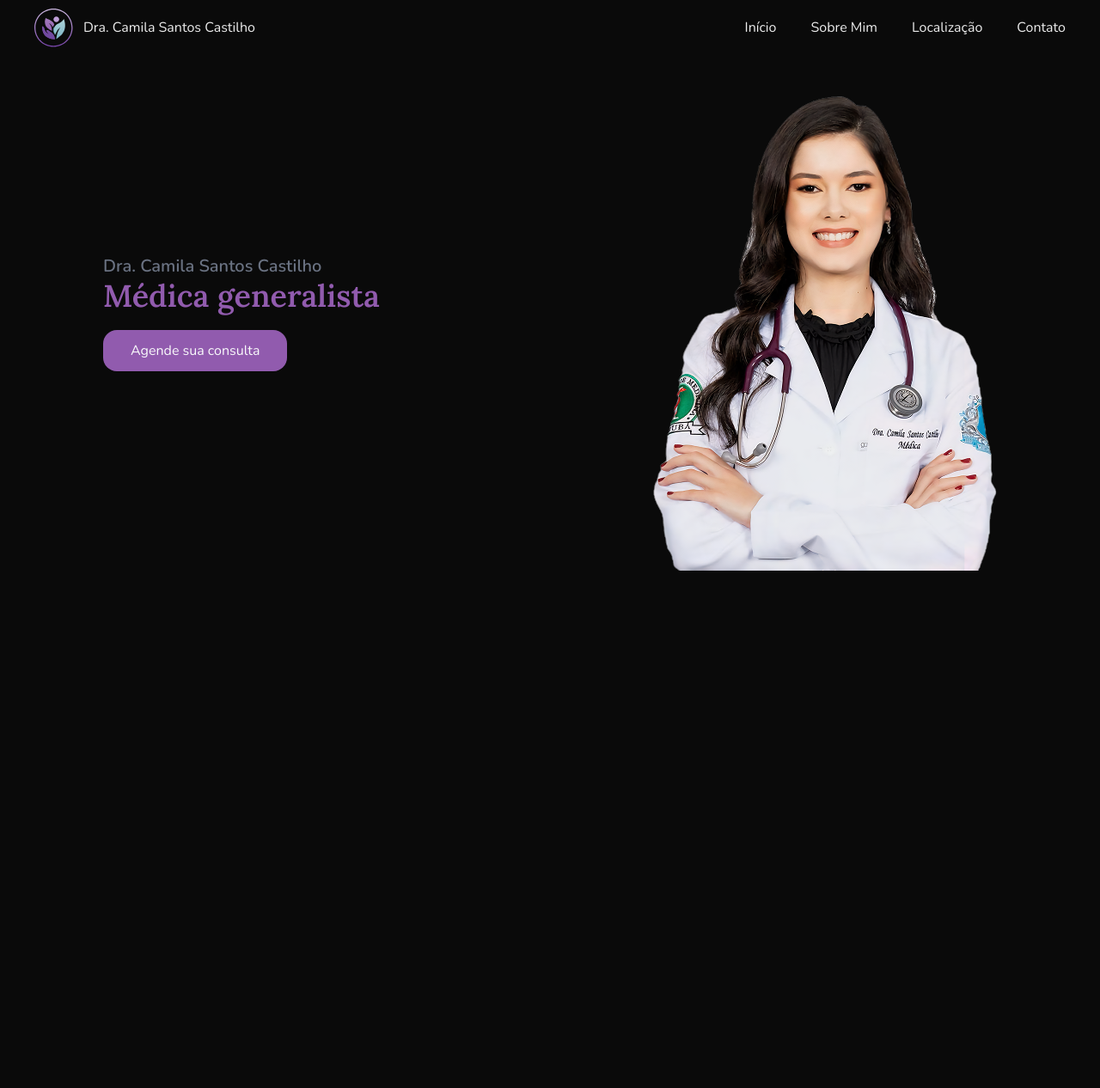
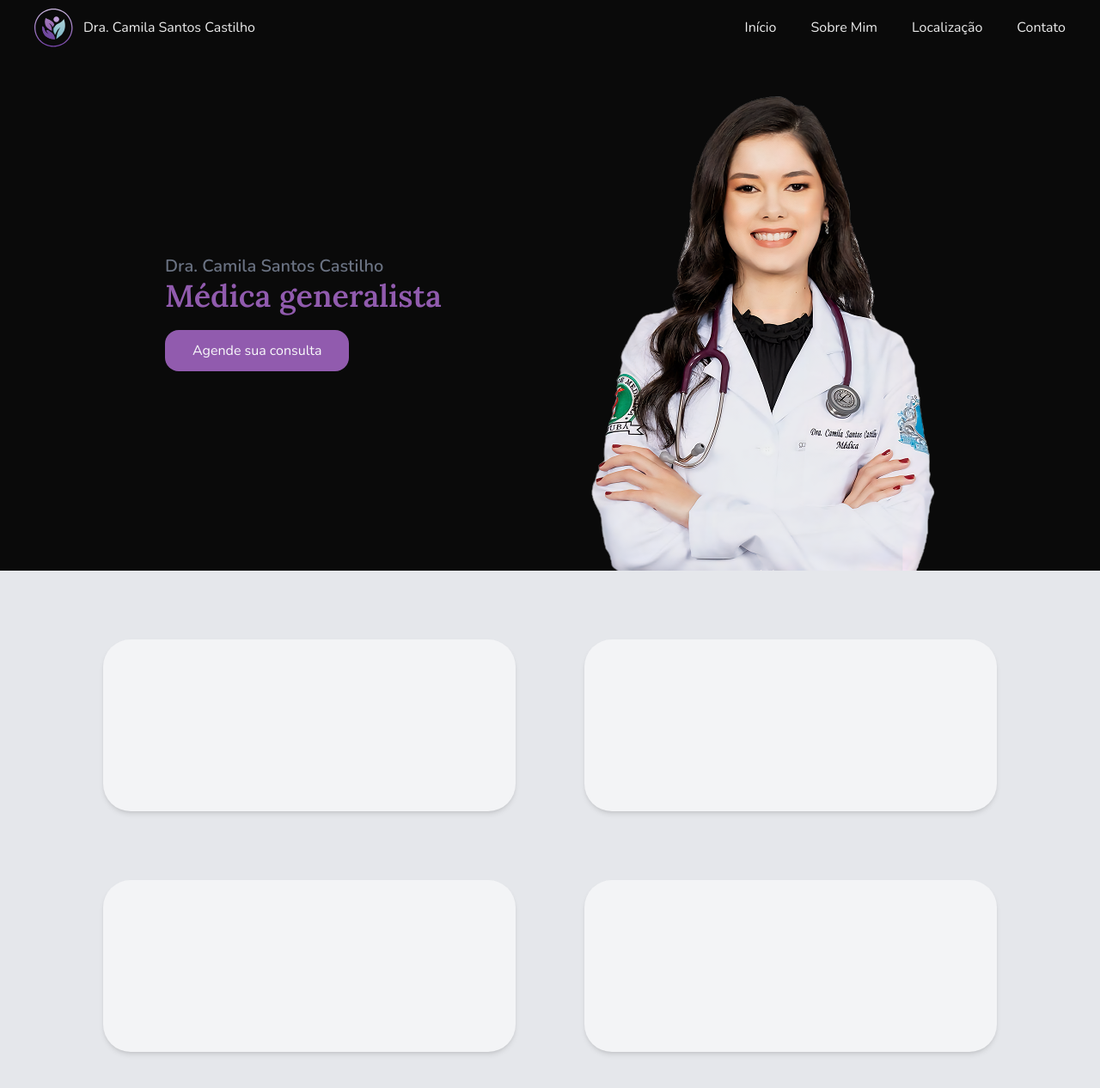
Before and after one commit to pedroblimaa/cami-website, a Next.js app: page / in a window 1280 px wide. Shown: the top 1266 px of the page at 86% size. Before the commit the page ends 800 px from the top, so only its background shows below. Built offline with nearby package versions, Linux system fonts and the light colour scheme.

Commit message:
Start highlights page

```diff
--- a/app/page.tsx
+++ b/app/page.tsx
@@ -1,12 +1,14 @@
 import Hero from '@/components/sections/Hero'
+import Highlights from '@/components/sections/Highlights'
 import Header from '@/components/ui/Header'
 
 export default function Home() {
   return (
     <div className='flex flex-col min-h-screen items-center'>
       <Header />
-      <div className='flex-1 w-full max-w-7xl px-10'>
+      <div className='flex-1 w-full'>
         <Hero />
+        <Highlights />
       </div>
     </div>
   )
--- a/components/sections/Hero.tsx
+++ b/components/sections/Hero.tsx
@@ -2,7 +2,8 @@ import Image from 'next/image'
 
 export default function Hero() {
   return (
-    <div className='h-[600px] w-full flex items-center justify-between px-20 overflow-hidden'>
+    <div className='flex px-30 justify-center'>
+      <div className='max-w-4xl w-full  flex h-[600px] justify-between  overflow-hidden items-center'>
         <div>
           <h2 className='font-semibold text-gray-500 text-xl'>Dra. Camila Santos Castilho</h2>
           <h1 className='text-4xl font-lora text-brand font-semibold'>Médica generalista</h1>
@@ -24,5 +25,6 @@ export default function Hero() {
           <Image src='/images/img-transparent.png' alt='Camila' height={400} width={400} className='-mb-10' />
         </div>
       </div>
+    </div>
   )
 }
--- /dev/null
+++ b/components/sections/Highlights.tsx
@@ -0,0 +1,16 @@
+export default function Highlights() {
+  return (
+    <div className='bg-gray-200 flex justify-center'>
+      <div className='max-w-7xl px-20 py-20 flex gap-20'>
+        <div className='flex flex-col gap-20'>
+          <div className='h-50 w-120 rounded-4xl bg-gray-100 shadow-md'></div>
+          <div className='h-50 w-120 rounded-4xl bg-gray-100 shadow-md'></div>
+        </div>
+        <div className='flex flex-col gap-20'>
+          <div className='h-50 w-120 rounded-4xl bg-gray-100 shadow-md'></div>
+          <div className='h-50 w-120 rounded-4xl bg-gray-100 shadow-md'></div>
+        </div>
+      </div>
+    </div>
+  )
+}
```
Lines whose indentation alone changed are shown as unchanged.
